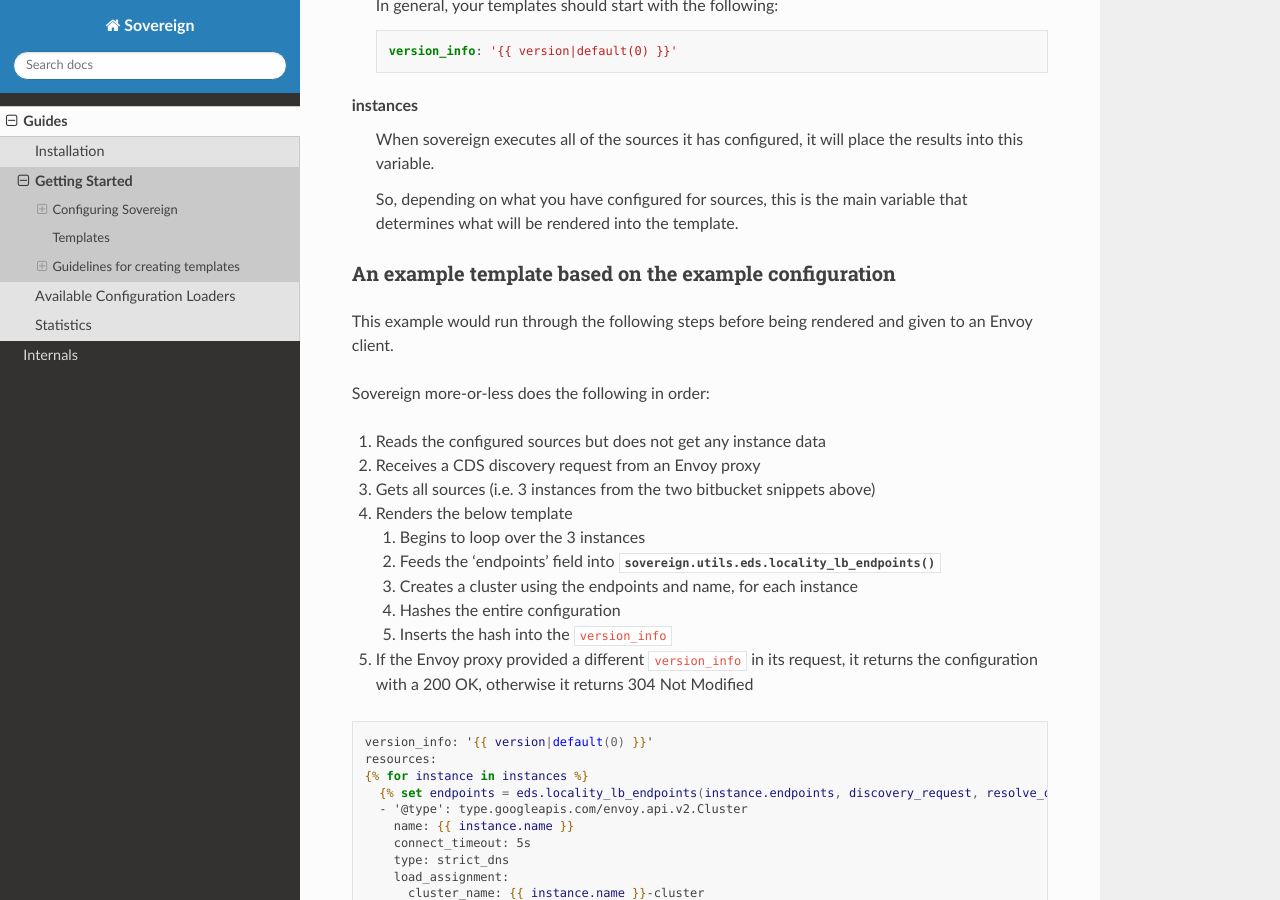
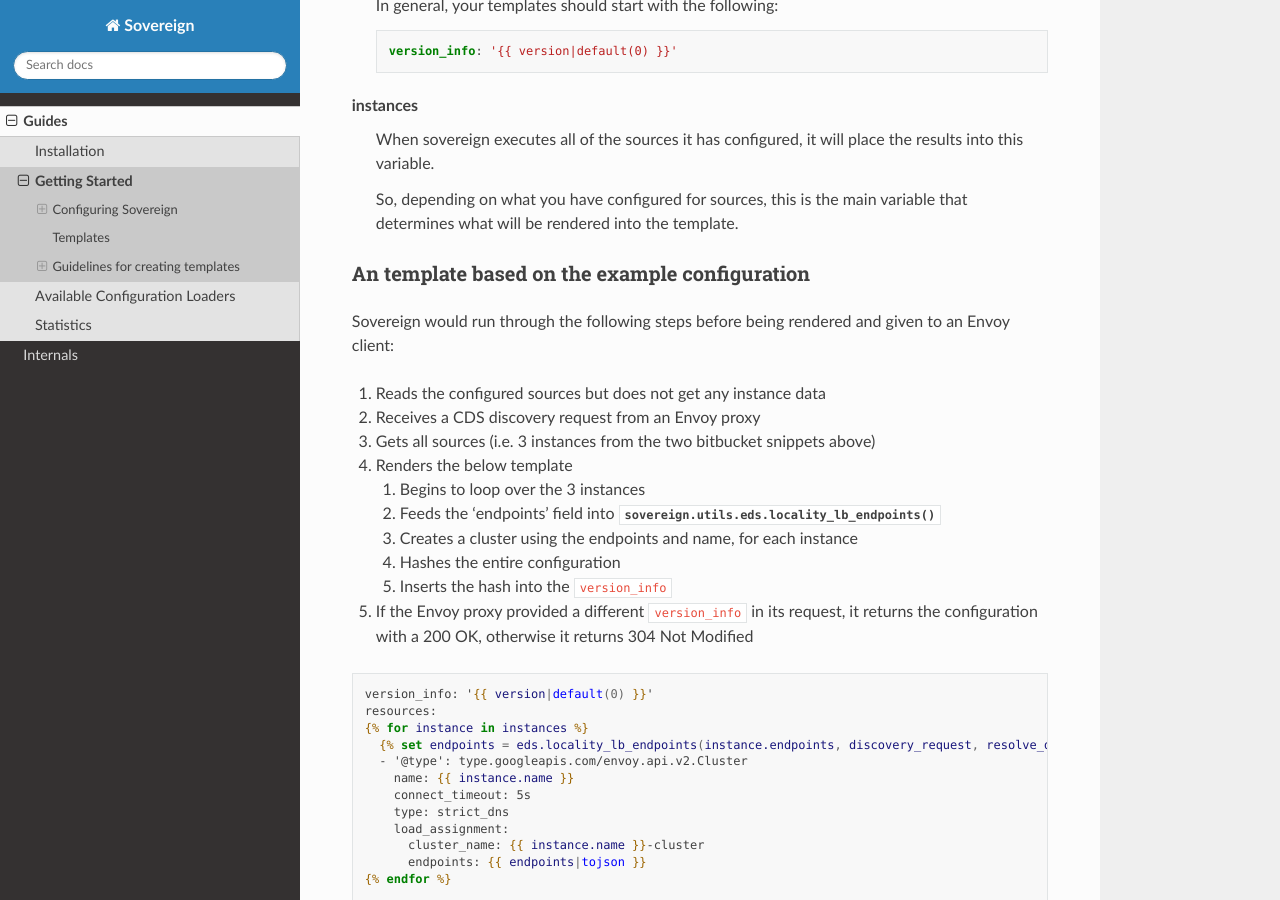
Before and after one commit to cetanu/sovereign, a Sphinx documentation site: the page built from docs/guides/getting_started.rst, in a window 1280 px wide and 900 px high, scrolled down 2767 px. Built offline with Sphinx 7.4.7 and the Read the Docs theme 2.0.0, drawn with Linux system fonts in a browser that asks for light colours.

Commit message:
Doco updates again

```diff
--- a/docs/guides/getting_started.rst
+++ b/docs/guides/getting_started.rst
@@ -135,11 +135,9 @@
   So, depending on what you have configured for sources, this is the main variable that
   determines what will be rendered into the template.
 
-An example template based on the example configuration
-""""""""""""""""""""""""""""""""""""""""""""""""""""""
-This example would run through the following steps before being rendered and given to an Envoy client.
-
-Sovereign more-or-less does the following in order:
+An template based on the example configuration
+""""""""""""""""""""""""""""""""""""""""""""""
+Sovereign would run through the following steps before being rendered and given to an Envoy client:
 
 #. Reads the configured sources but does not get any instance data
 #. Receives a CDS discovery request from an Envoy proxy
```
Also changed, not shown: 1 other file.
